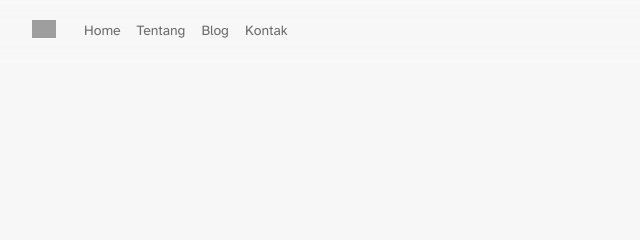
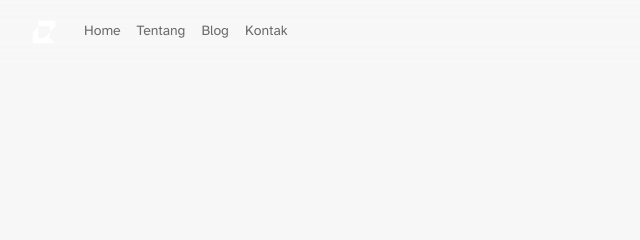
Before and after one commit to c0desk1/bimaakbar-web, an Astro site: page /404 in a window 1280 px wide. Shown: the top 240 px of the page, 248-888 px from the left. Built offline with nearby package versions, Linux system fonts and the light colour scheme; Astro itself is replaced by a stand-in of ours; some packages are replaced by stand-ins of ours; grey boxes are pictures that could not be loaded.

Commit message:
Update Header.astro

```diff
--- a/src/components/Header.astro
+++ b/src/components/Header.astro
@@ -5,6 +5,7 @@ import { con } from "../lib/utils"
 import { SITE, LINKS } from "../consts";
 import Container from "./Container.astro";
 import Bookmark from "./ui/Bookmark.tsx";
+import Logo from '../assets/bimaakbar-logo.png'
 
 const { pathname } = Astro.url
 const subpath = pathname.match(/[^/]+/g)
@@ -23,7 +24,7 @@ const subpath = pathname.match(/[^/]+/g)
       </button>
       <div class="flex-row items-center h-full hidden md:block">
         <a href="/" aria-label={`Logo ${SITE.title}`} class={con("flex md:block", "p-1 items-center text-center", "stroke-[var(--color-muted)] hover:stroke-[var(--color-fg)]", "cursor-pointer")}>
-          <Image src='../../src/assets/bimaakbar-logo.png' alt={SITE.title} width={24} height={24} loading="eager" />
+          <Image src={Logo} alt={SITE.title} width={24} height={24} loading="eager" />
         </a>
       </div>
       <nav class="hidden md:flex flex-1 items-center justify-start text-sm">
@@ -43,7 +44,7 @@ const subpath = pathname.match(/[^/]+/g)
       </nav>
       <div class="items-center justify-center md:hidden h-full">
         <a href="/" aria-label={`Logo ${SITE.title}`} class={con("flex md:block", "p-1 items-center text-center", "stroke-[var(--color-muted)] hover:stroke-[var(--color-fg)]", "cursor-pointer")}>
-          <Image src='../../src/assets/bimaakbar-logo.png' alt={SITE.title} width={24} height={24} loading="eager" />
+          <Image src={Logo} alt={SITE.title} width={24} height={24} loading="eager" />
         </a>
       </div>
       <div class="flex items-center h-full">
```
